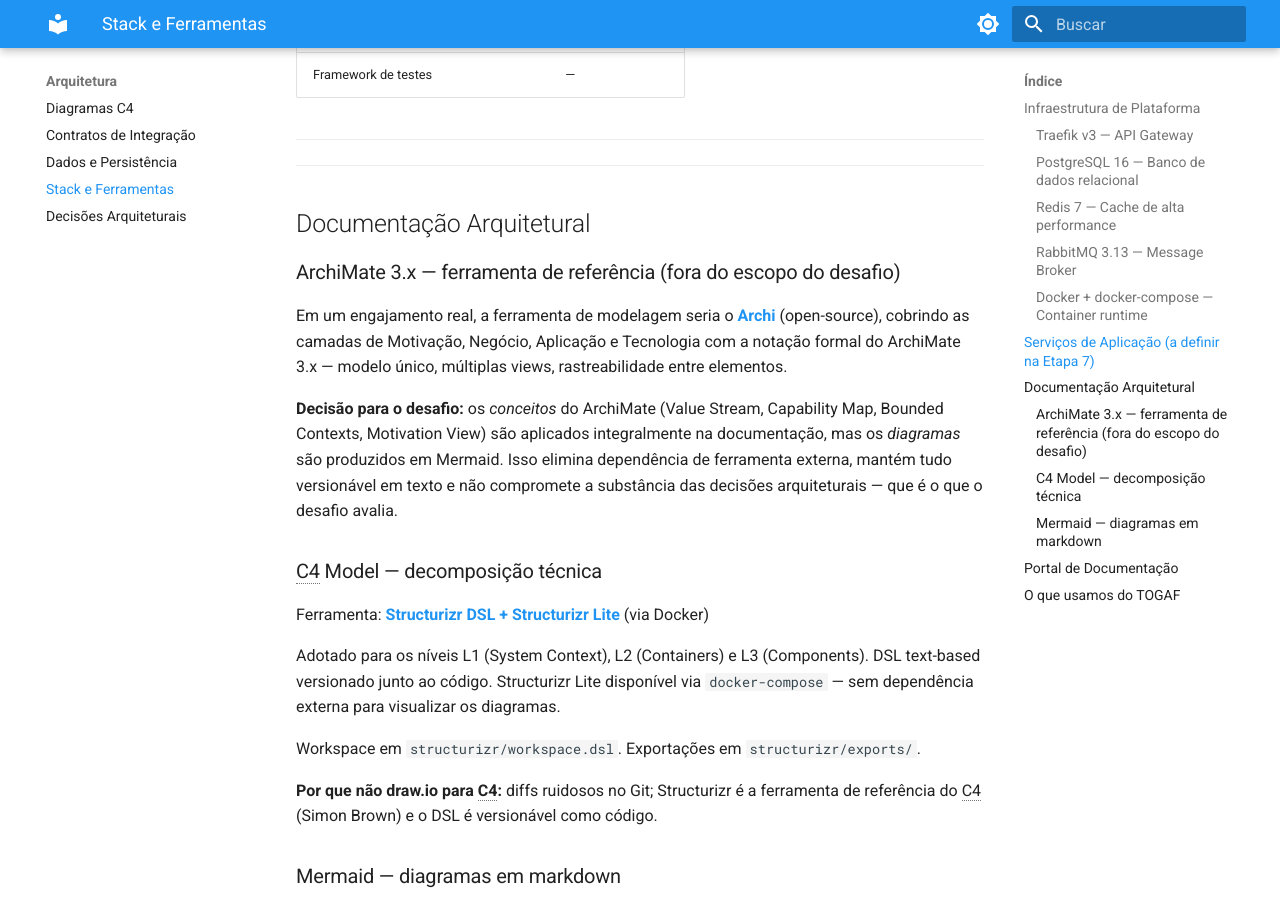
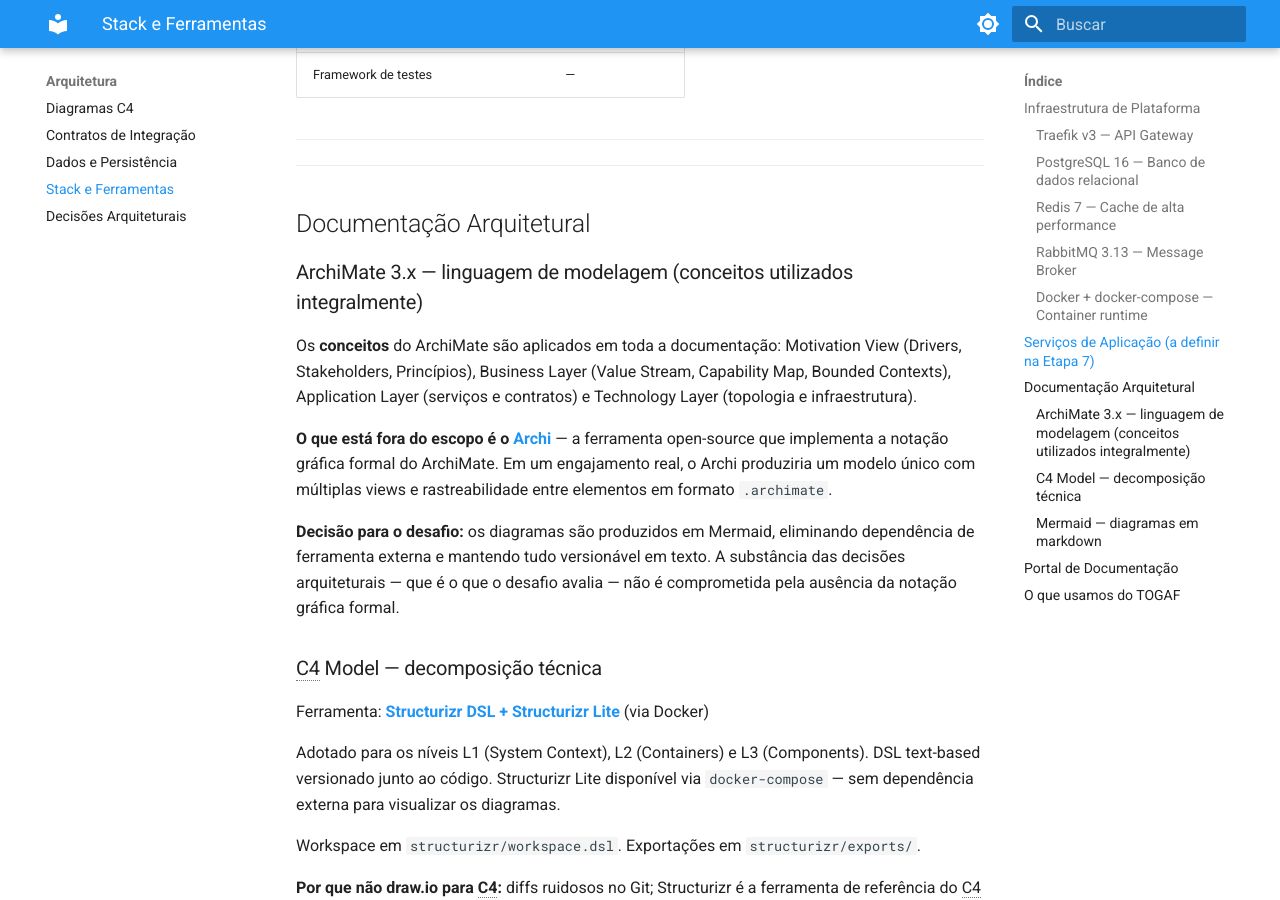
Before and after one commit to gsperim/account-engine-lab, an MkDocs documentation site: the page built from docs/stack.md, in a window 1280 px wide and 900 px high, scrolled down 1653 px. Built offline with MkDocs 1.6.1 and Material for MkDocs 9.7.7, drawn with Linux system fonts in a browser that asks for light colours.

Commit message:
docs(stack): corrigir distinção Archi (ferramenta) vs ArchiMate (linguagem)
O heading dizia "ArchiMate — fora do escopo" mas os conceitos do ArchiMate
são usados integralmente no projeto (Motivation View, Business Layer, etc.).
O que está fora do escopo é o Archi, a ferramenta que implementa a notação
gráfica formal. Texto reescrito para deixar essa distinção explícita.

Co-Authored-By: Claude Sonnet 4.6 <noreply@anthropic.com>

```diff
--- a/docs/stack.md
+++ b/docs/stack.md
@@ -60,11 +60,13 @@ Decisão completa em [ADR-006](adr/ADR-006-container-runtime.md). docker-compose
 
 ## Documentação Arquitetural
 
-### ArchiMate 3.x — ferramenta de referência (fora do escopo do desafio)
+### ArchiMate 3.x — linguagem de modelagem (conceitos utilizados integralmente)
 
-Em um engajamento real, a ferramenta de modelagem seria o **[Archi](https://www.archimatetool.com/)** (open-source), cobrindo as camadas de Motivação, Negócio, Aplicação e Tecnologia com a notação formal do ArchiMate 3.x — modelo único, múltiplas views, rastreabilidade entre elementos.
+Os **conceitos** do ArchiMate são aplicados em toda a documentação: Motivation View (Drivers, Stakeholders, Princípios), Business Layer (Value Stream, Capability Map, Bounded Contexts), Application Layer (serviços e contratos) e Technology Layer (topologia e infraestrutura).
 
-**Decisão para o desafio:** os *conceitos* do ArchiMate (Value Stream, Capability Map, Bounded Contexts, Motivation View) são aplicados integralmente na documentação, mas os *diagramas* são produzidos em Mermaid. Isso elimina dependência de ferramenta externa, mantém tudo versionável em texto e não compromete a substância das decisões arquiteturais — que é o que o desafio avalia.
+**O que está fora do escopo é o [Archi](https://www.archimatetool.com/)** — a ferramenta open-source que implementa a notação gráfica formal do ArchiMate. Em um engajamento real, o Archi produziria um modelo único com múltiplas views e rastreabilidade entre elementos em formato `.archimate`.
+
+**Decisão para o desafio:** os diagramas são produzidos em Mermaid, eliminando dependência de ferramenta externa e mantendo tudo versionável em texto. A substância das decisões arquiteturais — que é o que o desafio avalia — não é comprometida pela ausência da notação gráfica formal.
 
 ### C4 Model — decomposição técnica
 
```
